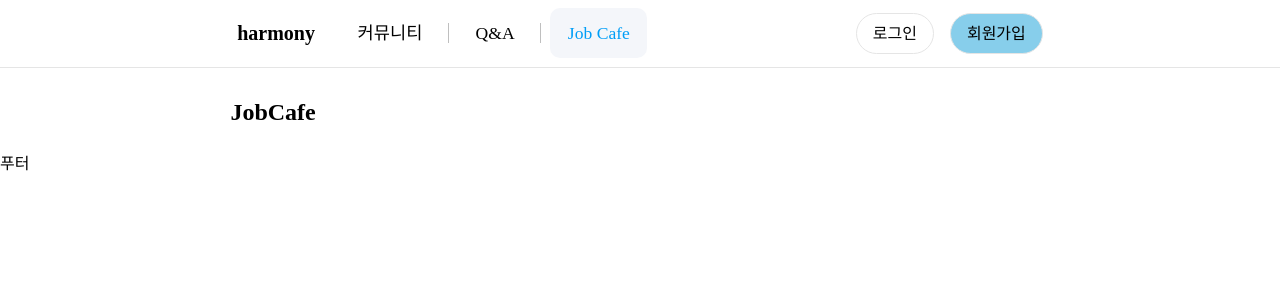
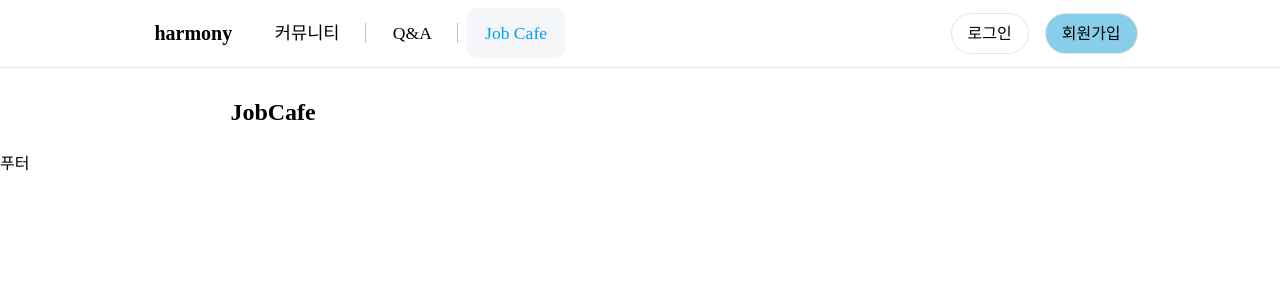
Before and after one commit to katl1314/harmony, a React (Vite) app: page /jobcafe in a window 1280 px wide. Shown: the top 300 px of the page. Built offline with nearby package versions, Linux system fonts and the light colour scheme; no server answers.

Commit message:
로그인 기능 구현(소셜 로그인)
로그인 후 useNavigate를 통해 home으로 이동 후 useReducder에 정의된 메서드로 state를 변경함.

```diff
--- a/src/App.tsx
+++ b/src/App.tsx
@@ -1,14 +1,43 @@
 import Header from '@src/layout/Header';
 import Content from '@src/layout/Content';
 import Footer from '@src/layout/Footer';
+import { UserType } from './types/Types';
+import { createContext, useReducer, useEffect } from 'react';
+import { userReducer } from '@src/store/userReducer';
+import { authService } from './firebase.config';
+
+// Context API를 사용하면 단계별로 props를 전달하지 않고도, 특정 컴포넌트에 데이터를 제공할 수 있음.
+// 기존에는 부모에서 자식으로 일일히 props를 전달하였지만, 수 많은 단계를 가진 컴포넌트에 모두 전달하기에는 과정이 많이 번거로울 것이다.
+// props를 일일히 전달하지 않고, 모든 컴포넌트에서 props를 공유할 수 있음. => 데이터를 전역으로 관리(공유)한다.
+const initLoginInfo: UserType = {
+	uid: null,
+	displayName: null,
+	photoURL: null,
+	email: null,
+};
+
+export const AppContext = createContext<UserType>(initLoginInfo);
 
 function App() {
+	const [user, setUser] = useReducer(userReducer, initLoginInfo);
+
+	useEffect(() => {
+		// 로그인이 성공하면 firebaseApp.auth().onAuthStateChanged이벤트 핸들러 실행함.
+		authService.onAuthStateChanged((user: UserType) => {
+			if (user) {
+				setUser(user);
+			}
+		});
+	}, []);
+
 	return (
-		<div className="App">
-			<Header></Header>
-			<Content></Content>
-			<Footer></Footer>
-		</div>
+		<AppContext.Provider value={user}>
+			<div className="App">
+				<Header></Header>
+				<Content></Content>
+				<Footer></Footer>
+			</div>
+		</AppContext.Provider>
 	);
 }
 
--- a/src/layout/Content.tsx
+++ b/src/layout/Content.tsx
@@ -24,6 +24,8 @@ const Content = () => {
 const Main = styled.main`
 	width: 80%;
 	margin: 2em auto;
+	display: 'flex';
+	justify-content: 'center';
 `;
 
 export default Content;
--- a/src/layout/Header.tsx
+++ b/src/layout/Header.tsx
@@ -1,7 +1,8 @@
 import Nav from '@src/pages/header/Nav';
 import UserBar from '@src/pages/header/UserBar';
 import { HeaderContainer, HeaderWrap } from '@src/styles/header';
-const Header = () => {
+import { memo } from 'react';
+const Header = memo(() => {
 	return (
 		<HeaderWrap>
 			<HeaderContainer>
@@ -10,6 +11,6 @@ const Header = () => {
 			</HeaderContainer>
 		</HeaderWrap>
 	);
-};
+});
 
 export default Header;
--- a/src/pages/Login.tsx
+++ b/src/pages/Login.tsx
@@ -1,34 +1,50 @@
-import { ChangeEvent, useState } from "react";
+import { ChangeEvent } from 'react';
 import { Button } from '@components/button/Button';
 import { H2 } from '@components/fonts/Font';
 import styled from 'styled-components';
 import { ServiceFactory } from '@src/services/ServiceFactory';
-import Input from "@src/components/input/Input";
+import Input from '@src/components/input/Input';
+import { AppContext } from '@src/App';
+import { AuthServiceType } from '@src/types/Types';
+import { useNavigate, useLocation } from 'react-router-dom';
 const Login = () => {
-	const fnGoogleLogin = () => {
-		ServiceFactory.AuthService.login('google');
+	// react-router-dom v5, useHistory를 대체한 Hook으로, 리액트에서 url을 변경하기 위한 기능을 담당.
+	const navigation = useNavigate();
+	// react-router-dom v6에서 현재 url의 정보를 반환하는 Hook
+	// const location = useLocation();
+	const fnSnsLogin = async (provider: AuthServiceType) => {
+		// async-await를 이용하여 promise를 대체함.
+		const loginState = await ServiceFactory.AuthService.login(provider);
+		loginState && navigation('/');
 	};
 
-	const fnGithubLogin = () => {
-		ServiceFactory.AuthService.login('github');
-	};
+	const handlerInputId = (event: ChangeEvent<HTMLInputElement>) => {};
 
-	const handlerInputId = (event: ChangeEvent<HTMLInputElement>) => {
-
-	}
-
-	const handlerInputPassword = (event: ChangeEvent<HTMLInputElement>) => {
-	}
+	const handlerInputPassword = (event: ChangeEvent<HTMLInputElement>) => {};
 
 	return (
 		<WrapLogin>
 			<H2>로그인</H2>
 			<Form>
-				<Input id="id" name="id" type="text" onChange={handlerInputId} value="" placeholder="아이디" />
-				<Input id="id" name="id" type="password" onChange={handlerInputPassword} value="" placeholder="패스워드"/>
+				<Input
+					id="id"
+					name="id"
+					type="text"
+					onChange={handlerInputId}
+					value=""
+					placeholder="아이디"
+				/>
+				<Input
+					id="id"
+					name="id"
+					type="password"
+					onChange={handlerInputPassword}
+					value=""
+					placeholder="패스워드"
+				/>
 			</Form>
-			<Button onClick={fnGoogleLogin}>Google 로그인</Button>
-			<Button onClick={fnGithubLogin}>Github 로그인</Button>
+			<Button onClick={fnSnsLogin.bind(null, 'google')}>Google 로그인</Button>
+			<Button onClick={fnSnsLogin.bind(null, 'google')}>Github 로그인</Button>
 		</WrapLogin>
 	);
 };
@@ -38,7 +54,7 @@ const WrapLogin = styled.div`
 `;
 
 const Form = styled.form`
-	@media screen and (min-width: 1024px){
+	@media screen and (min-width: 1024px) {
 		margin: 0.5em auto;
 		border-bottom: 1px solid;
 		padding: 0.5em;
--- a/src/pages/content/Community.tsx
+++ b/src/pages/content/Community.tsx
@@ -4,7 +4,6 @@ import { BoardType } from '@src/types/Types';
 import { ServiceFactory } from '@src/services/ServiceFactory';
 import Summary from '@components/summary/Summary';
 import Page from '@components/page/Page';
-import Form from '@components/Form/Form';
 
 const Community = () => {
 	// 컴포넌트 렌더링 이후 실행함.
@@ -42,9 +41,9 @@ const Community = () => {
 
 	return (
 		// 조건부 렌더링 실습 isLoading상태값에 따라 보여주는 React엘리먼트는 다름.
-		<div style={{ display: 'flex', justifyContent: 'center' }}>
-			<LNB />
-			<div style={{ width: '70%', padding: '0 2%' }}>
+		<>
+			{totalCnt > 0 ? (
+				<>
 					<Content datas={boardList} />
 					<Page
 						totalCnt={totalCnt}
@@ -52,8 +51,11 @@ const Community = () => {
 						currentPage={firstIndexSB / limitCountSB}
 						onPageClick={handlerClick}
 					/>
-			</div>
-		</div>
+				</>
+			) : (
+				<div>Loading...</div>
+			)}
+		</>
 	);
 };
 
@@ -83,10 +85,4 @@ const ContentWrap = styled.div`
 	border-bottom: 1px dashed #e5e5e5;
 `;
 
-const LNB = styled.div`
-	width: 15%;
-	height: 500px;
-	background: red;
-`;
-
 export default Community;
--- a/src/pages/header/Nav.tsx
+++ b/src/pages/header/Nav.tsx
@@ -1,14 +1,19 @@
 import { NavLink } from 'react-router-dom';
 import styled from 'styled-components';
+import { GiHamburgerMenu } from 'react-icons/gi';
+
 const Nav = () => {
 	return (
 		<NavWrap>
+			<MobileNavbar>
+				<GiHamburgerMenu size={32} />
+			</MobileNavbar>
 			<h1
 				style={{
 					lineHeight: '50px',
 					fontSize: '20px',
 					fontWeight: 700,
-					marginLeft: '0.4em',
+					marginLeft: '1em',
 				}}
 			>
 				<a href="/">harmony</a>
@@ -110,7 +115,26 @@ const NavWrap = styled.nav`
 	}
 	// 모바일
 	@media screen and (max-width: 767px) {
-		min-width: 100%;
+		display: flex;
+		align-items: center;
+		margin: 0 0.5em;
+		& > ul {
+			display: none;
+		}
+	}
+`;
+
+const MobileNavbar = styled.div`
+	// PC, 태블릿 => display none
+	@media screen and (min-width: 768px) {
+		display: none;
+	}
+
+	// 모바일
+	@media screen and (max-width: 767px) {
+		& > ul {
+			display: block;
+		}
 	}
 `;
 
--- a/src/pages/header/UserBar.tsx
+++ b/src/pages/header/UserBar.tsx
@@ -1,9 +1,12 @@
 import { NavLink } from 'react-router-dom';
+import { useContext } from 'react';
 import styled from 'styled-components';
-
+import { AppContext } from '@src/App';
 const UserBar = () => {
-	return (
-		<NavWrap>
+	const { uid, displayName, photoURL } = useContext(AppContext);
+	// uid가 null이면 로그인, 회원가입 항목 표시,
+	// uid가 null이 아니면 마이페이지 표시
+	const LoginElement = !uid ? (
 		<ul>
 			<li>
 				<NavLink to={'/login'}>로그인</NavLink>
@@ -12,9 +15,27 @@ const UserBar = () => {
 				<NavLink to={'/join'}>회원가입</NavLink>
 			</li>
 		</ul>
-		</NavWrap>
+	) : (
+		<ProfileButton>
+			<ProfileImage>
+				{photoURL && displayName && (
+					<img src={photoURL} alt={displayName} width={40} height={40} />
+				)}
+			</ProfileImage>
+		</ProfileButton>
 	);
+	return <NavWrap>{LoginElement}</NavWrap>;
 };
+
+const ProfileButton = styled.button`
+	background: rgb(255, 255, 255);
+`;
+
+const ProfileImage = styled.span`
+	& > img {
+		border-radius: 50%;
+	}
+`;
 
 const NavWrap = styled.nav`
 	// PC
@@ -64,6 +85,46 @@ const NavWrap = styled.nav`
 					border-radius: 30px;
 					padding: 0.7em 1em;
 				}
+
+				&:first-of-type > a {
+					border: 1px solid #e5e5e5;
+					background-color: #ffffff;
+				}
+
+				&:last-of-type > a {
+					border: 1px solid #e5e5e5;
+					background-color: skyblue;
+				}
+			}
+		}
+	}
+
+	// 모바일
+	@media screen and (max-width: 767px) {
+		display: flex;
+		& > ul {
+			display: flex;
+			overflow: hidden;
+			margin-left: 1em;
+			align-items: center;
+			& > li {
+				position: relative;
+				padding: 0 0.5em;
+				& > a {
+					display: inline-block;
+					padding: 0.5em 0.5em;
+					border-radius: 30px;
+				}
+
+				&:first-of-type > a {
+					border: 1px solid #e5e5e5;
+					background-color: #ffffff;
+				}
+
+				&:last-of-type > a {
+					border: 1px solid #e5e5e5;
+					background-color: skyblue;
+				}
 			}
 		}
 	}
--- a/src/services/AuthService.ts
+++ b/src/services/AuthService.ts
@@ -4,7 +4,7 @@ import {
 	githubAuthProvider,
 } from '@src/firebase.config';
 
-type AuthServiceType = 'google' | 'github';
+import { AuthServiceType } from '@src/types/Types';
 
 export class AuthService {
 	login(name: AuthServiceType) {
@@ -18,8 +18,10 @@ export class AuthService {
 	getProvider(name: AuthServiceType) {
 		switch (name) {
 			case 'google':
+				// new firebase.auth.GoogleAuthProvider();
 				return googleAuthProvider;
 			case 'github':
+				// new firebase.auth.GithubAuthProvider();
 				return githubAuthProvider;
 			default:
 				return null;
--- /dev/null
+++ b/src/store/userReducer.ts
@@ -0,0 +1,22 @@
+import { UserType } from "@src/types/Types";
+
+export const userReducer = (state: UserType, action: UserType) => {
+  const newObject = {...state};
+  if (action.uid !== state.uid) {
+    newObject['uid'] = action.uid;
+  }
+
+  if (action.displayName !== state.displayName) {
+    newObject['displayName'] = action.displayName;
+  }
+
+  if (action.photoURL !== state.photoURL) {
+    newObject['photoURL'] = action.photoURL;
+  }
+
+  if (action.email !== state.email) {
+    newObject['email'] = action.email;
+  }
+  // 새로운 상태값으로 변환
+  return newObject
+}
--- a/src/styles/header.ts
+++ b/src/styles/header.ts
@@ -8,14 +8,22 @@ export const HeaderWrap = styled.header`
 export const HeaderContainer = styled.div`
 	// PC
 	@media screen and (min-width: 1024px) {
-		width: 65%;
+		width: 80%;
 		margin: 0 auto;
 		display: flex;
 		justify-content: space-between;
 	}
 
 	// 태블릿
-	@media screen {
+	@media screen and (min-width: 768px) and (max-width: 1023px) {
+		width: 90%;
+		margin: 0 auto;
+		display: flex;
+		justify-content: space-between;
+	}
+
+	// 모바일
+	@media screen and (max-width: 767px) {
 		margin: 0 auto;
 		display: flex;
 		justify-content: space-between;
--- a/src/types/Types.ts
+++ b/src/types/Types.ts
@@ -1,4 +1,4 @@
-import { ChangeEvent } from "react";
+import { ChangeEvent } from 'react';
 
 export type BoardType = {
 	boardId: string;
@@ -10,15 +10,6 @@ export type BoardType = {
 	createDt: Date;
 };
 
-export type UserType = {
-	id: string;
-	name: string;
-	password: string;
-	email: string;
-	timestamp: string;
-	isAdmin: 'y' | 'n';
-};
-
 export type CommonType = {
 	id: string;
 	name: string;
@@ -27,9 +18,18 @@ export type CommonType = {
 export type InputType = {
 	onChange: (event: ChangeEvent<HTMLInputElement>) => void;
 	readOnly?: boolean;
-	type : 'text' | 'password';
+	type: 'text' | 'password';
 	value: string;
 	placeholder?: string;
 } & CommonType;
 
 export type ButtonType = {} | CommonType;
+
+export type UserType = {
+	displayName: string | null;
+	email: string | null;
+	photoURL: string | null;
+	uid: string | null;
+};
+
+export type AuthServiceType = 'google' | 'github';
```
Lines whose indentation alone changed are shown as unchanged.
